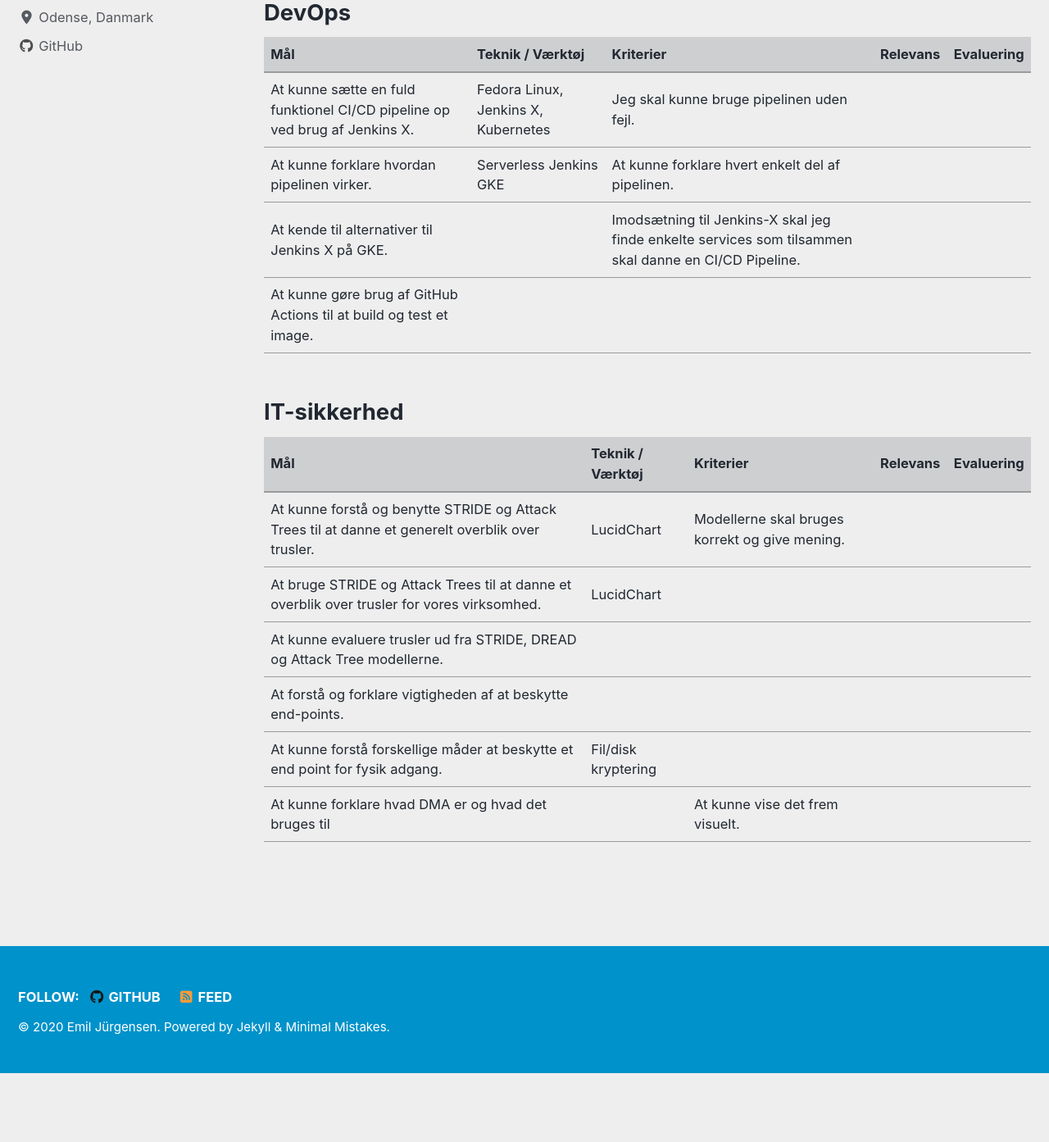
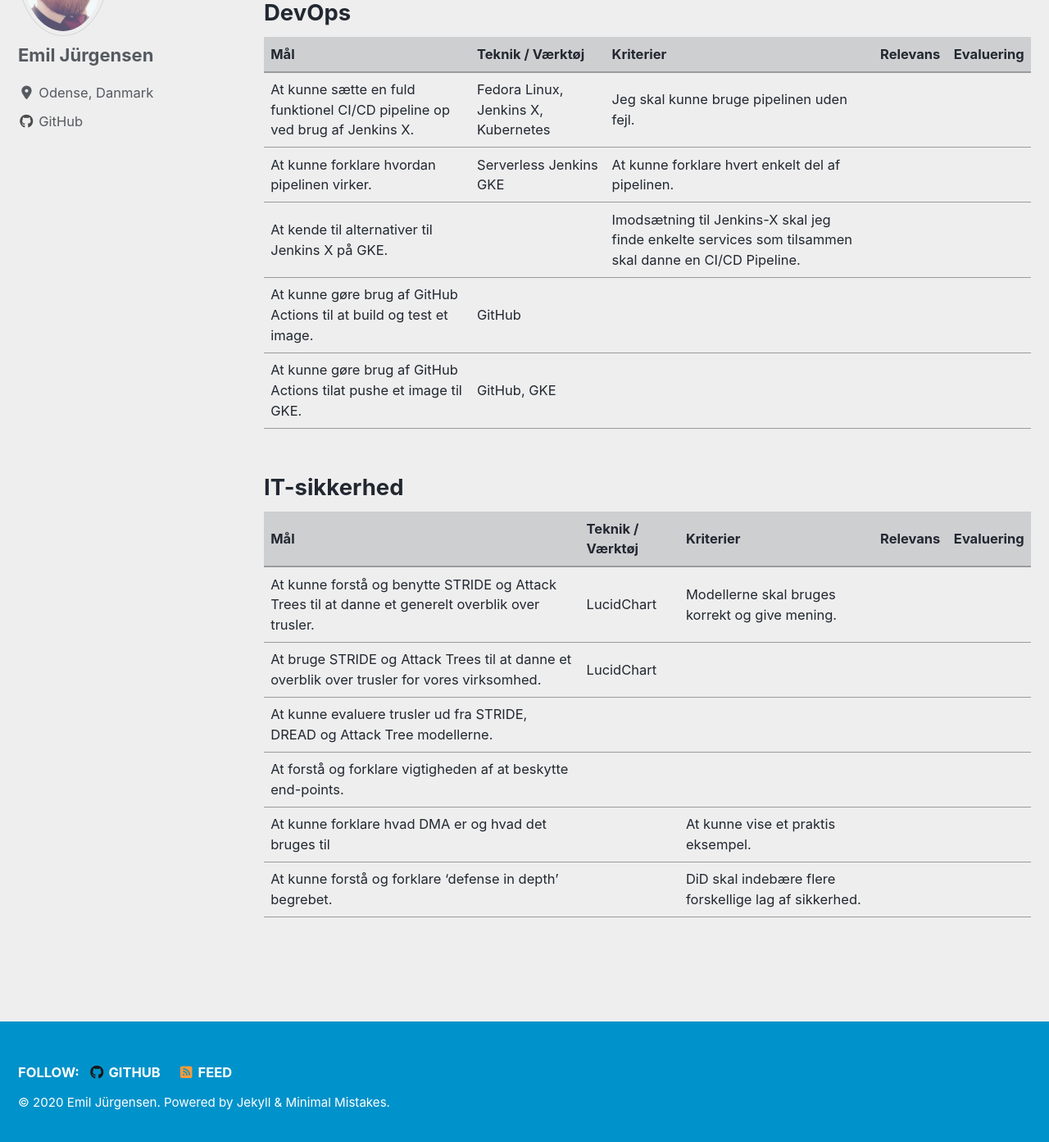
Before and after one commit to Emil428f/Portfolio, a Jekyll site: the page built from plan.md, in a window 1280 px wide and 1400 px high, scrolled down 2516 px. Shown: the top 1393 px of the window at 82% size. Built offline with Jekyll 4.4.1, drawn with Linux system fonts in a browser that asks for light colours; cached includes are drawn as plain includes; nearby versions of some CDN libraries; before the commit the page ends 3825 px from its top, so only the background shows below that.

Commit message:
Update plan.md

```diff
--- a/plan.md
+++ b/plan.md
@@ -60,7 +60,8 @@ author_profile: true
 | At kunne sætte en fuld funktionel CI/CD pipeline op ved brug af Jenkins X. | Fedora Linux, Jenkins X, Kubernetes | Jeg skal kunne bruge pipelinen uden fejl. |  |  |
 | At kunne forklare hvordan pipelinen virker. | Serverless Jenkins GKE | At kunne forklare hvert enkelt del af pipelinen. |  |  |
 | At kende til alternativer til Jenkins X på GKE. |  | Imodsætning til Jenkins-X skal jeg finde enkelte services som tilsammen skal danne en CI/CD Pipeline. |  |  |
-| At kunne gøre brug af GitHub Actions til at build og test et image. |  |  |  |  |
+| At kunne gøre brug af GitHub Actions til at build og test et image. | GitHub |  |  |  |
+| At kunne gøre brug af GitHub Actions tilat pushe et image til GKE. | GitHub, GKE |  |  |  |
 
 <h2>IT-sikkerhed</h2>
 
@@ -70,5 +71,5 @@ author_profile: true
 | At bruge STRIDE og Attack Trees til at danne et overblik over trusler for vores virksomhed. | LucidChart |  |  |  |
 | At kunne evaluere trusler ud fra STRIDE, DREAD og Attack Tree modellerne. |  |  |  |
 | At forstå og forklare vigtigheden af at beskytte end-points. |  |  |  |  |
-| At kunne forstå forskellige måder at beskytte et end point for fysik adgang. | Fil/disk kryptering |  |  |  |
-| At kunne forklare hvad DMA er og hvad det bruges til |  | At kunne vise det frem visuelt. |  |  |
+| At kunne forklare hvad DMA er og hvad det bruges til |  | At kunne vise et praktis eksempel. |  |  |
+| At kunne forstå og forklare 'defense in depth' begrebet. |  | DiD skal indebære flere forskellige lag af sikkerhed. |  |  |
```
